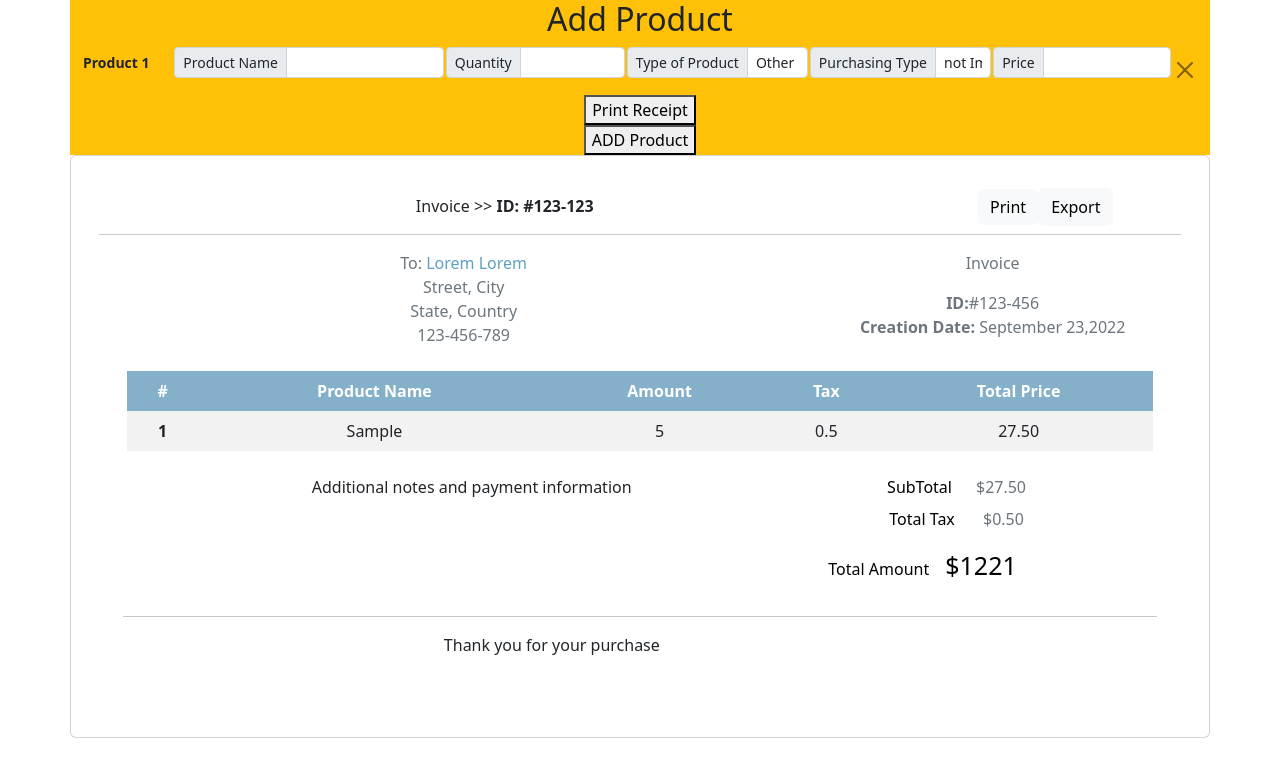
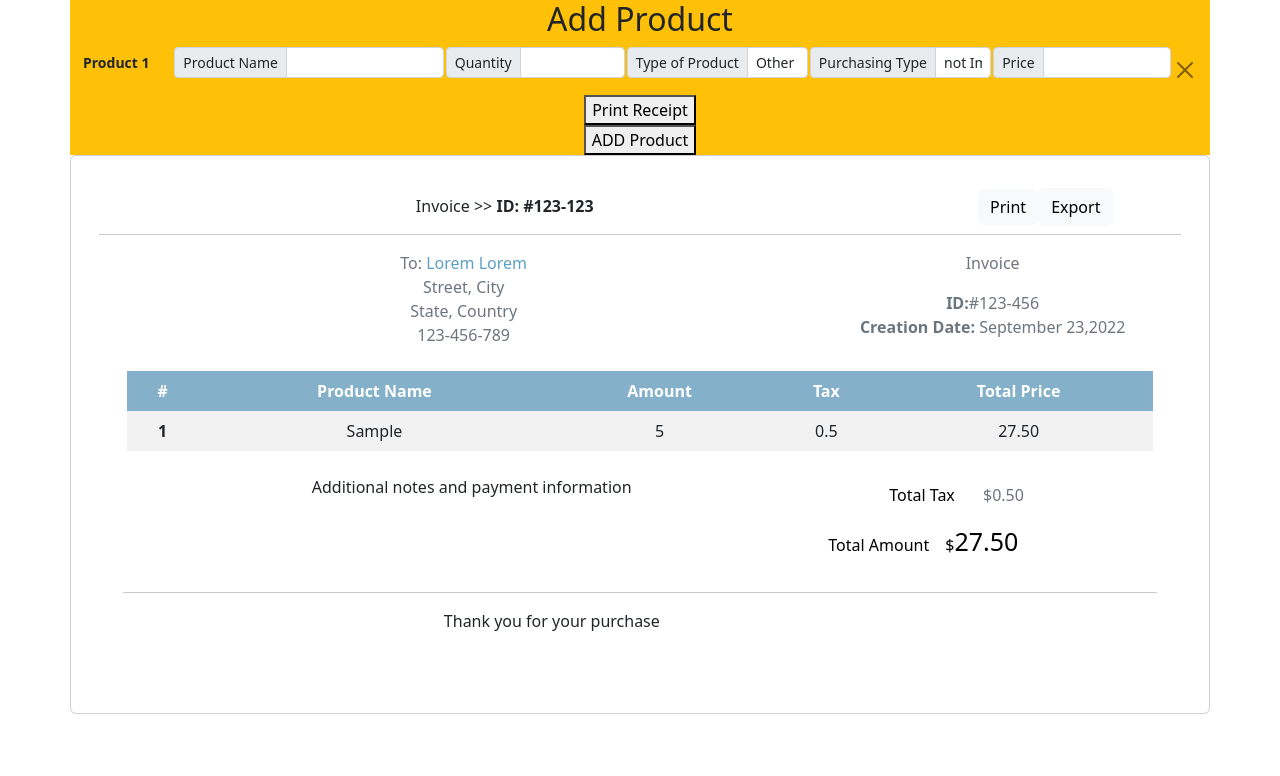
Before and after one commit to BedirhanTalhaKuzucu/sales-taxes-project-with-tdd, a React (Create React App) app: page / in a window 1280 px wide. Both pictures are taken after typing "Sample", "5", "5" into the empty fields and a click on the button "Print Receipt". Shown: the top 776 px of the page. Built offline with nearby package versions, Linux system fonts and the light colour scheme.

Commit message:
html codes fixed

```diff
--- a/src/components/ReceiptDetails/ReceiptDetails.js
+++ b/src/components/ReceiptDetails/ReceiptDetails.js
@@ -113,10 +113,6 @@ function ReceiptDetails({ productList, listOpen }) {
                 </div>
                 <div class="col-xl-3">
                   <ul class="list-unstyled">
-                    <li class="text-muted ms-3" >
-                      <span class="text-black me-4"  >SubTotal</span>
-                      $<span data-testid="totalPrice" >{totalPrice?.subTotal}  </span>
-                    </li>
                     <li class="text-muted ms-3 mt-2" >
                       <span class="text-black me-4"  >Total Tax </span>
                       $<span data-testid="totalTax" >{totalPrice?.totalTax}</span>
@@ -124,7 +120,8 @@ function ReceiptDetails({ productList, listOpen }) {
                   </ul>
                   <p class="text-black float-start">
                     <span class="text-black me-3"> Total Amount</span>
-                    <span style={{ "font-size": "25px" }}>$1221</span>
+                    $<span data-testid="totalPrice" style={{ "font-size": "25px" }} >{totalPrice?.subTotal}  </span>
+
                   </p>
                 </div>
               </div>
```
